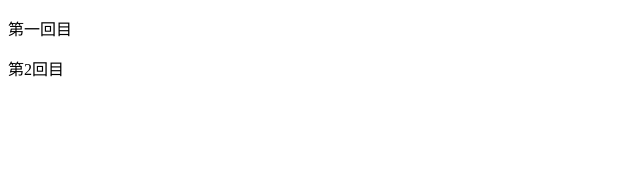
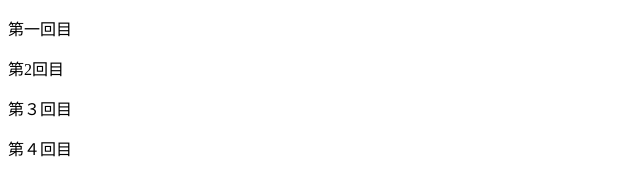
Before and after one commit to hanada-takuma/git_0327_01, a plain HTML site: page index.html in a window 1280 px wide. Shown: the whole page, without its empty margins (0-640 px from the left). Drawn offline with Linux system fonts and the light colour scheme.

Commit message:
4回目の保存します

```diff
--- a/index.html
+++ b/index.html
@@ -10,6 +10,9 @@
   <!-- ここに書いていく -->
 <p>第一回目</p>
 <p>第2回目</p>
+<p>第３回目</p>
+<p>第４回目</p>
+
 
 
 
```
